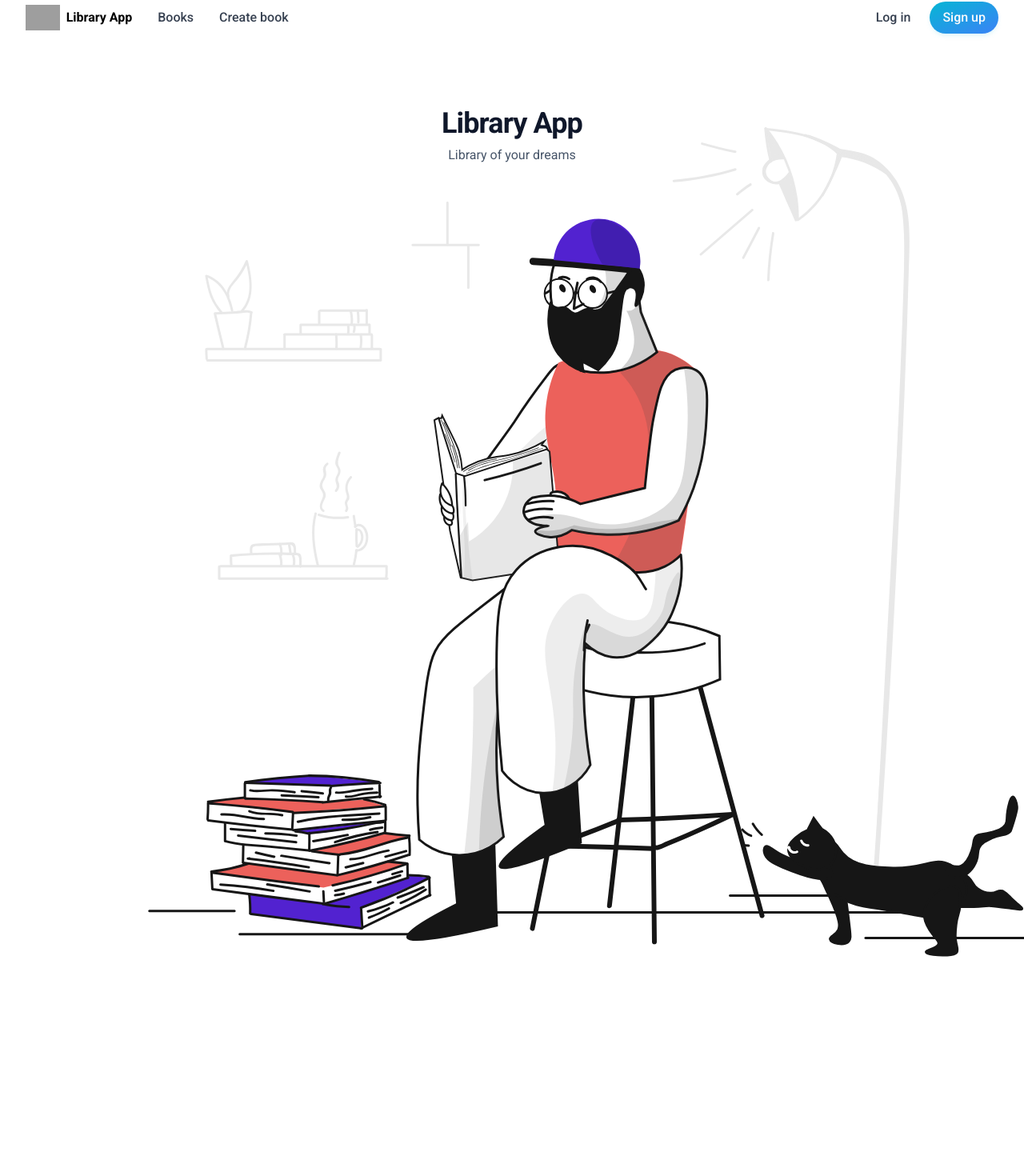
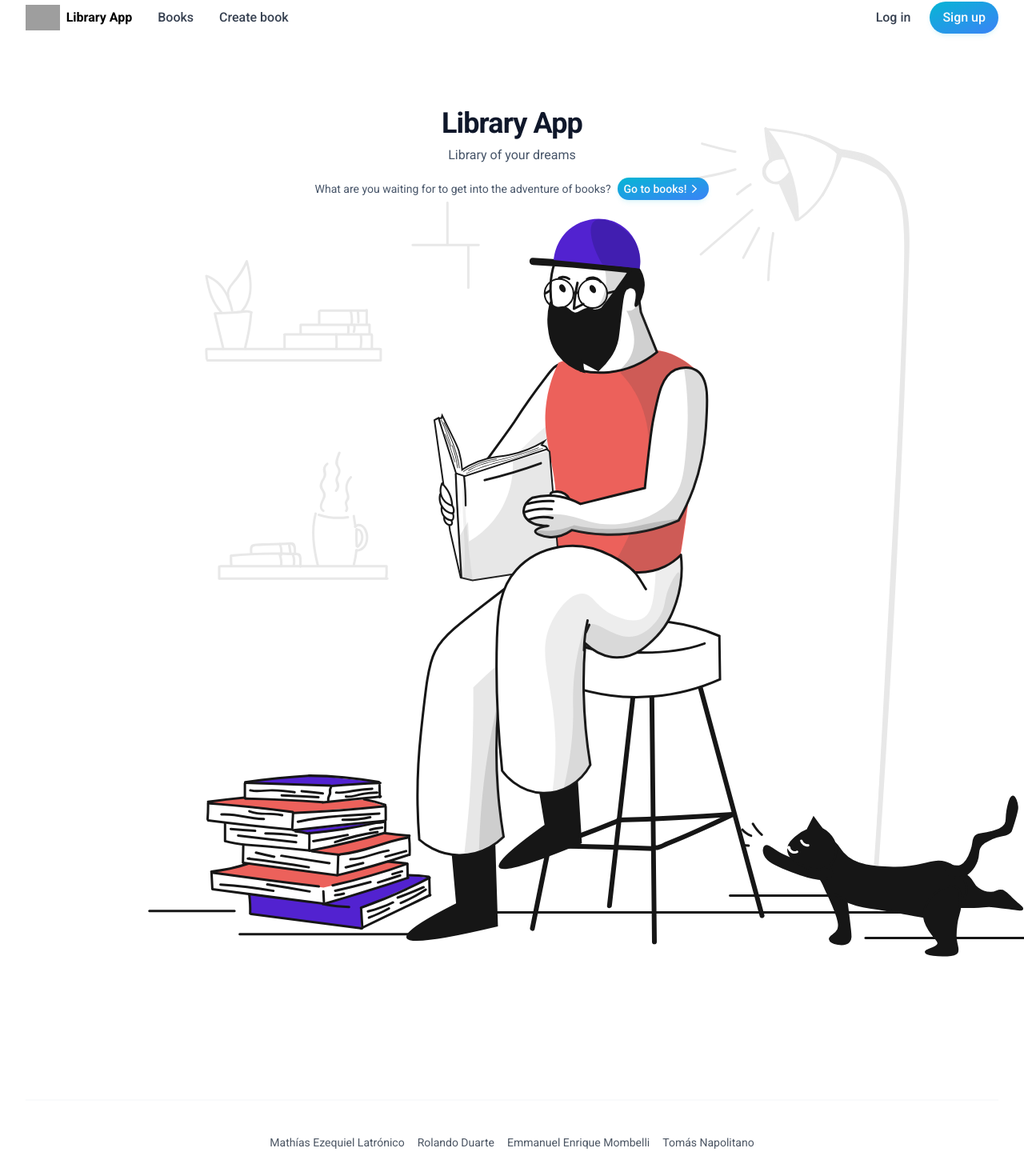
Before and after one commit to mathiezelat/SkillFactoryNode-LibraryApp, a React (Create React App) app: page / in a window 1280 px wide. Shown: the part 10-1480 px from the top of the page at 80% size. Before the commit the page ends 1344 px from the top, so only its background shows below. Built offline with nearby package versions, Linux system fonts and the light colour scheme; grey boxes are pictures that could not be loaded.

Commit message:
:sparkles: feat: add button home and footer

```diff
--- a/src/App.jsx
+++ b/src/App.jsx
@@ -9,6 +9,7 @@ import LogIn from './components/LogIn'
 import NavBar from './components/NavBar'
 import NotFound from './components/NotFound'
 import SignUp from './components/SignUp'
+import Footer from './components/Footer'
 
 import 'react-toastify/ReactToastify.min.css'
 
@@ -27,6 +28,7 @@ function App() {
 
 				<Route path="*" element={<NotFound />} />
 			</Routes>
+			<Footer />
 			<ToastContainer position="bottom-right" newestOnTop />
 		</div>
 	)
--- /dev/null
+++ b/src/components/Footer.jsx
@@ -0,0 +1,37 @@
+const Footer = () => {
+	const team = [
+		{
+			name: 'Mathías Ezequiel Latrónico',
+			href: 'https://github.com/mathiezelat',
+		},
+		{ name: 'Rolando Duarte', href: 'https://github.com/Rolando-Du' },
+		{
+			name: 'Emmanuel Enrique Mombelli',
+			href: 'https://github.com/emma-25',
+		},
+		{ name: 'Tomás Napolitano', href: '/create-book' },
+	]
+
+	return (
+		<footer className="pt-10 mx-auto max-w-7xl px-4 sm:px-6 lg:px-8">
+			<div className="flex sm:justify-center items-center py-10 border-t-2 border-gray-50 gap-2">
+				<ul className="flex flex-col sm:flex-row gap-4">
+					{team.map(person => (
+						<li key={person.name}>
+							<a
+								href={person.href}
+								target="_blank"
+								rel="noopener noreferrer"
+								className="text-sm text-gray-600 hover:text-gray-900"
+							>
+								{person.name}
+							</a>
+						</li>
+					))}
+				</ul>
+			</div>
+		</footer>
+	)
+}
+
+export default Footer
--- a/src/components/Home.jsx
+++ b/src/components/Home.jsx
@@ -1,4 +1,5 @@
-// import BooksIcon from '../assets/icons/books.png'
+import { Link } from 'react-router-dom'
+import { ChevronRightIcon } from '@heroicons/react/20/solid'
 import SvgBooks from '../assets/illustrations/SvgBooks'
 
 function Home() {
@@ -6,13 +7,26 @@ function Home() {
 		<div className="mx-auto max-w-7xl px-4 sm:px-6 lg:px-8 relative overflow-hidden">
 			<div className="flex flex-col justify-center items-center pt-20 ">
 				<div>
-					<div className="absolute left-0 right-0">
-						<h1 className="text-slate-900 font-semibold text-4xl tracking-tight text-center">
+					<div className="absolute left-0 right-0 px-4 flex flex-col justify-center items-center">
+						<h1 className="text-slate-900 font-semibold text-4xl tracking-tight">
 							Library App
 						</h1>
-						<p className="mt-2 text-slate-600 text-center">
+						<p className="mt-2 text-slate-600">
 							Library of your dreams
 						</p>
+						<div className="mt-4 flex flex-col md:flex-row justify-center items-center gap-2">
+							<p className="text-sm text-slate-600">
+								What are you waiting for to get into the
+								adventure of books?
+							</p>
+							<Link
+								to="/books"
+								className="flex justify-center items-center rounded-full px-2 py-1 text-sm font-medium text-gray-50 hover:text-white bg-gradient-to-br from-cyan-500 to-blue-500 shadow-md shadow-cyan-500/10"
+							>
+								Go to books!
+								<ChevronRightIcon className="w-5 h-5" />
+							</Link>
+						</div>
 					</div>
 					<SvgBooks />
 				</div>
```
